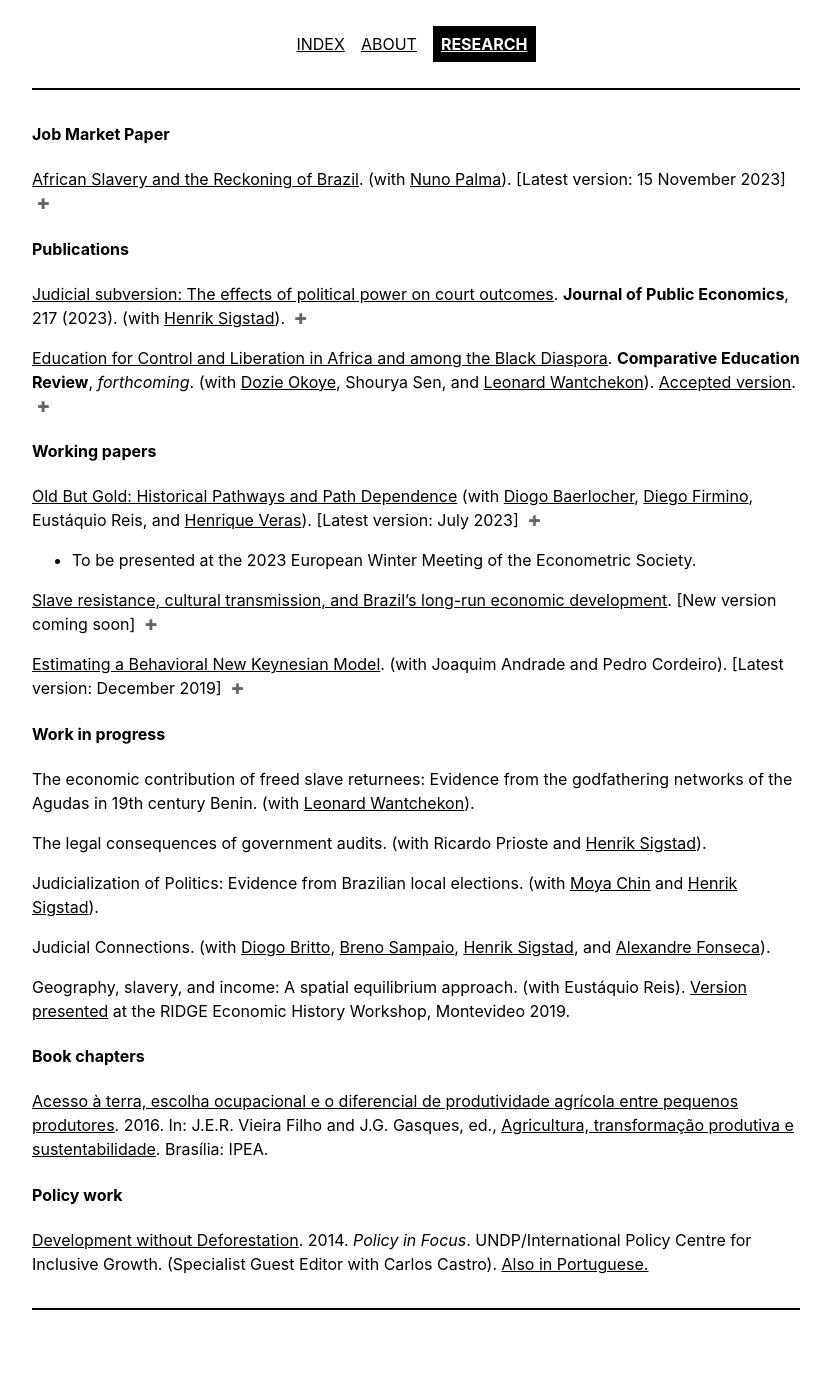
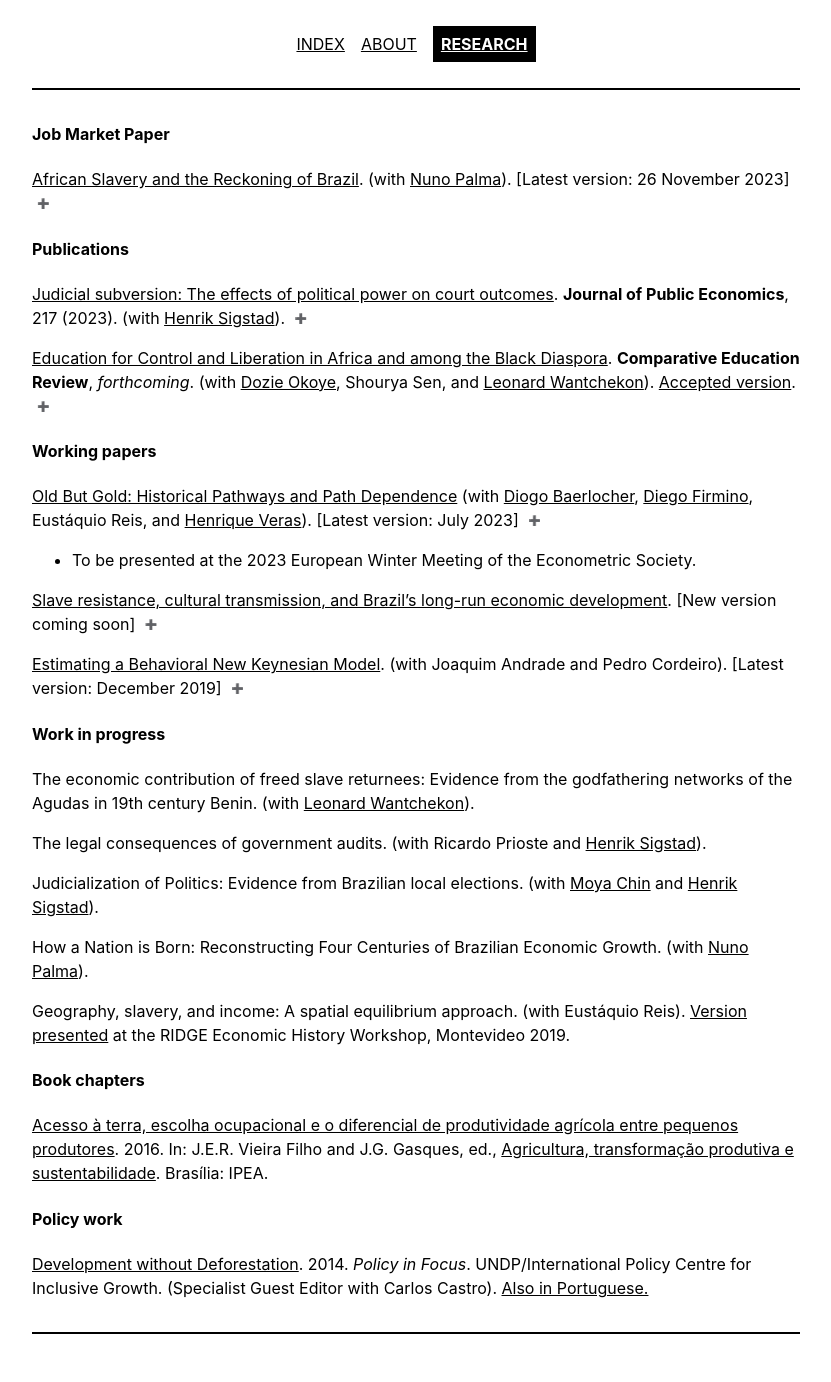
Before and after one commit to gbrlambais/gbrlambais.github.io, a Jekyll site: the page built from _pages/research.md, in a window 1280 px wide. Shown: the whole page, without its empty margins (224-1055 px from the left). Built offline with Jekyll 4.4.1, drawn with Linux system fonts in a browser that asks for light colours; before the commit the page ends 1358 px from its top, so only the background shows below that.

Commit message:
update JMP

```diff
--- a/_pages/research.md
+++ b/_pages/research.md
@@ -5,10 +5,10 @@
 
 #### Job Market Paper
 
-[African Slavery and the Reckoning of Brazil](https://gbrlambais.github.io/lambaisJMP.pdf){:target="_blank"}. (with [Nuno Palma](https://sites.google.com/site/npgpalma){:target="_blank"}). [Latest version: 15 November 2023] <button class="collapsible" id="as"></button>
+[African Slavery and the Reckoning of Brazil](https://gbrlambais.github.io/lambaisJMP.pdf){:target="_blank"}. (with [Nuno Palma](https://sites.google.com/site/npgpalma){:target="_blank"}). [Latest version: 26 November 2023] <button class="collapsible" id="as"></button>
 
 <div class="content" id="asdata" markdown="1">
-More enslaved Africans were disembarked in Brazil than in any other country in the New World. Using new archival data (12,000 observations), we build long-run historical real wage data to analyze the consequences of the slave trade for the first time. We establish the first real wages and wage inequality series for more than three centuries (1574 to 1920) in Brazil and find that real wages and inequality were initially on the same level as in Europe, but as the slave trade increased, wages decreased and inequality increased. Real wages for unskilled workers became one of the lowest in the world and only recover with the end of the slave trade. We use slave trade prohibition shocks (1808, 1831, and 1850) to estimate the causal effect of ending slave imports on wages and inequality. The first prohibition led to an average increase of 24% in unskilled wages and a decrease of 25% in wage inequality, while later prohibitions led to even larger wage increases. Our results suggest that the slave trade affected long-run development through a labor market supply channel.
+More enslaved Africans were disembarked in Brazil than in any other country in the New World. Using new archival data (over 12,000 observations), we analyze the consequences of the slave trade. We establish the first real wages and inequality series for more than three centuries (1574 to 1920) in Brazil, and find that these were initially on a similar level to Europe, but as the slave trade increased, wages decreased and inequality increased. Real wages for unskilled workers became among the lowest in the world, and only recovered with the end of the slave trade. We use slave trade prohibition shocks (1808, 1831, and 1850) to estimate the causal effect of ending slave imports on wages and inequality. The first prohibition led to an average increase of 24\% in unskilled wages and a decrease of 25\% in wage inequality, while later prohibitions led to even larger wage increases. We propose a mechanism suggesting that the slave trade affected long-run development through a labor market supply channel.
 </div>
 
 #### Publications
@@ -56,7 +56,9 @@
 
 Judicialization of Politics: Evidence from Brazilian local elections. (with [Moya Chin](https://sites.google.com/view/moyachin/){:target="_blank"} and [Henrik Sigstad](https://hsigstad.github.io){:target="_blank"}).
 
-Judicial Connections. (with [Diogo Britto](https://sites.google.com/site/diogobrittoecon/){:target="_blank"}, [Breno Sampaio](https://sites.google.com/view/brenosampaio/){:target="_blank"}, [Henrik Sigstad](https://hsigstad.github.io){:target="_blank"}, and [Alexandre Fonseca](https://sites.google.com/view/alexandrefonseca/home){:target="_blank"}).
+[//]: # Judicial Connections. (with [Diogo Britto](https://sites.google.com/site/diogobrittoecon/){:target="_blank"}, [Breno Sampaio](https://sites.google.com/view/brenosampaio/){:target="_blank"}, [Henrik Sigstad](https://hsigstad.github.io){:target="_blank"}, and [Alexandre Fonseca](https://sites.google.com/view/alexandrefonseca/home){:target="_blank"}).
+
+How a Nation is Born: Reconstructing Four Centuries of Brazilian Economic Growth. (with [Nuno Palma](https://sites.google.com/site/npgpalma){:target="_blank"}).
 
 Geography, slavery, and income: A spatial equilibrium approach. (with Eustáquio Reis). [Version presented](https://gbrlambais.github.io/income1870_ridge.pdf){:target="_blank"} at the RIDGE Economic History Workshop, Montevideo 2019.
 
```
